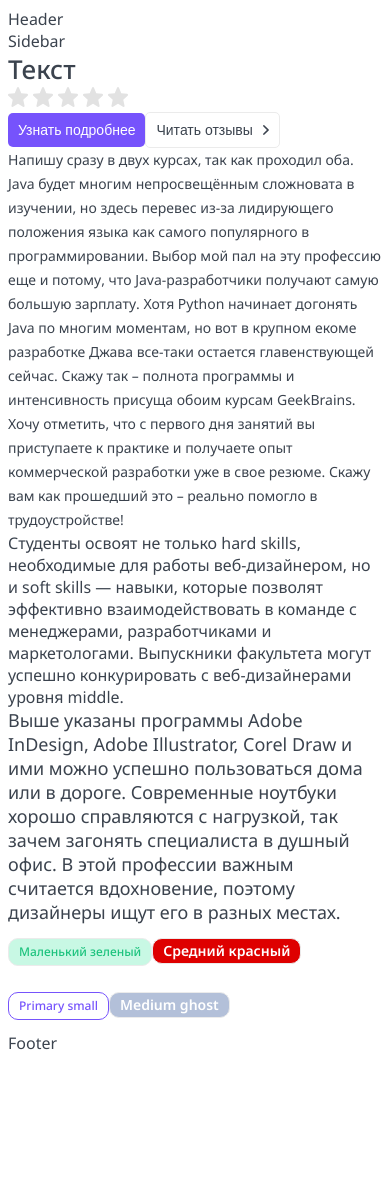
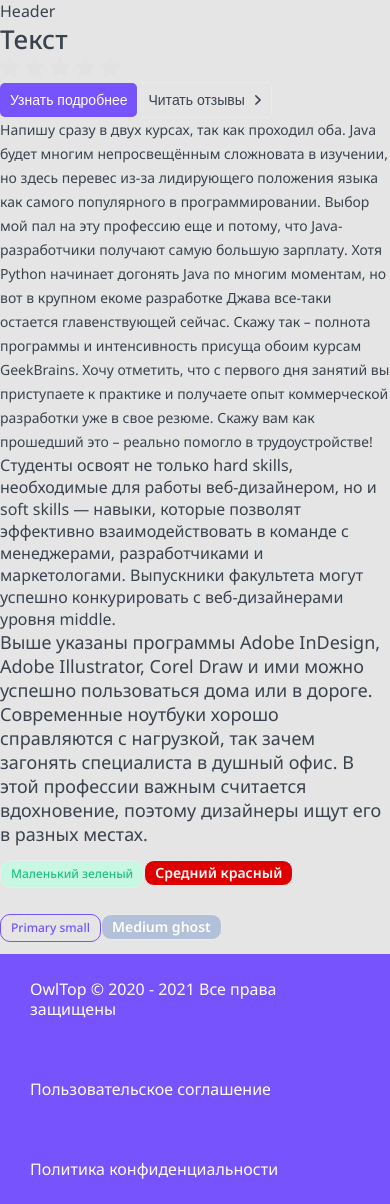
Before and after one commit to uzhas76064/top-app, a Next.js app: page / in a window 390 px wide. Before the commit the page ends 1062 px from the top, so only its background shows below. Built offline with nearby package versions, Linux system fonts and the light colour scheme.

Commit message:
Added styles to layout and footer

```diff
--- a/src/components/Footer/Footer.module.css
+++ b/src/components/Footer/Footer.module.css
@@ -0,0 +1,37 @@
+.footer {
+    color: white;
+    display: grid;
+    grid-template-columns: 1fr auto auto;
+    gap: 10px;
+    grid-template-areas:
+            "copyright agreement confid";;
+    background: var(--primary);
+    line-height: 20px;
+}
+
+.copyright {
+    grid-area: copyright;
+    padding: 25px 30px;
+}
+
+.agreement {
+    grid-area: agreement;
+    padding: 25px 30px;
+
+}
+
+.confidential {
+    grid-area: confid;
+    padding: 25px 30px;
+
+}
+
+@media (max-width: 765px) {
+    .footer {
+        grid-template-columns: 1fr;
+        grid-template-areas:
+                "copyright"
+                "agreement"
+                "confid";
+    }
+}
--- a/src/components/Footer/Footer.tsx
+++ b/src/components/Footer/Footer.tsx
@@ -1,11 +1,14 @@
 import React from "react";
 import styles from "./Footer.module.css";
 import {FooterProps} from "./Footer.props";
+import cn from "classnames"
 
-export const Footer = ({...props}: FooterProps): JSX.Element => {
+export const Footer = ({className, ...props}: FooterProps): JSX.Element => {
     return (
-        <footer {...props}>
-            Footer
+        <footer className={cn(className, styles.footer)} {...props}>
+            <div className={styles.copyright}>OwlTop © 2020 - 2021 Все права защищены</div>
+            <a href={"#"} className={styles.agreement}>Пользовательское соглашение</a>
+            <a href={"#"} className={styles.confidential}>Политика конфиденциальности</a>
         </footer>
     )
 }
--- a/src/components/Layout/Layout.module.css
+++ b/src/components/Layout/Layout.module.css
@@ -0,0 +1,47 @@
+.wrapper {
+    display: grid;
+    grid-template-columns: auto 230px minmax(320px, 1200px) auto;
+    grid-template-rows: auto 1fr auto;
+    min-height: 100vh;
+    gap: 0 30px;
+    grid-template-areas:
+    ". header header ."
+    ". sidebar body ."
+    "footer footer footer footer";
+}
+
+.header {
+    grid-area: header;
+    display: none;
+}
+
+.sidebar {
+    grid-area: sidebar;
+}
+
+.body {
+    grid-area: body;
+}
+
+.footer {
+    grid-area: footer;
+
+}
+
+@media (max-width: 765px) {
+    .wrapper {
+        grid-template-columns: minmax(360px, 1fr);
+        grid-template-areas:
+             "header"
+             "body"
+             "footer";
+    }
+
+    .sidebar {
+        display: none;
+    }
+
+    .header {
+        display: block;
+    }
+}
--- a/src/components/Layout/Layout.tsx
+++ b/src/components/Layout/Layout.tsx
@@ -7,16 +7,14 @@ import {LayoutProps} from "./Layout.props";
 
 const Layout = ({children}: LayoutProps):JSX.Element => {
     return (
-        <>
-            <Header/>
-            <div>
-                <Sidebar/>
-                <div>
-                    {children}
-                </div>
+        <div className={styles.wrapper}>
+            <Header className={styles.header}/>
+            <Sidebar className={styles.sidebar}/>
+            <div className={styles.body}>
+                {children}
             </div>
-            <Footer/>
-        </>
+            <Footer className={styles.footer}/>
+        </div>
     )
 }
 
--- a/src/styles/globals.css
+++ b/src/styles/globals.css
@@ -18,7 +18,8 @@
 body {
 	color: var(--black);
 	font-family: var(--font-family);
-	/*background: #E5E5E5;*/
+	margin: 0;
+	background: #E5E5E5;
 }
 
 a {
```
